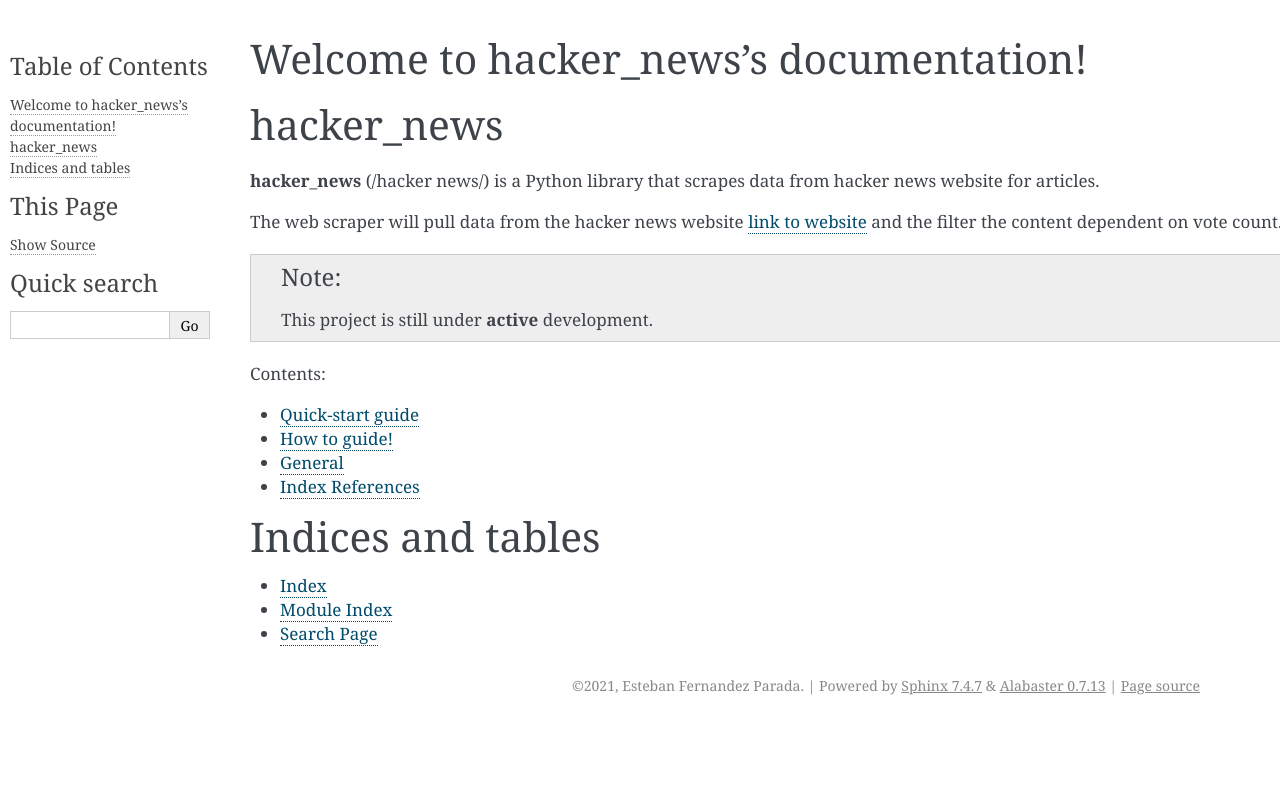
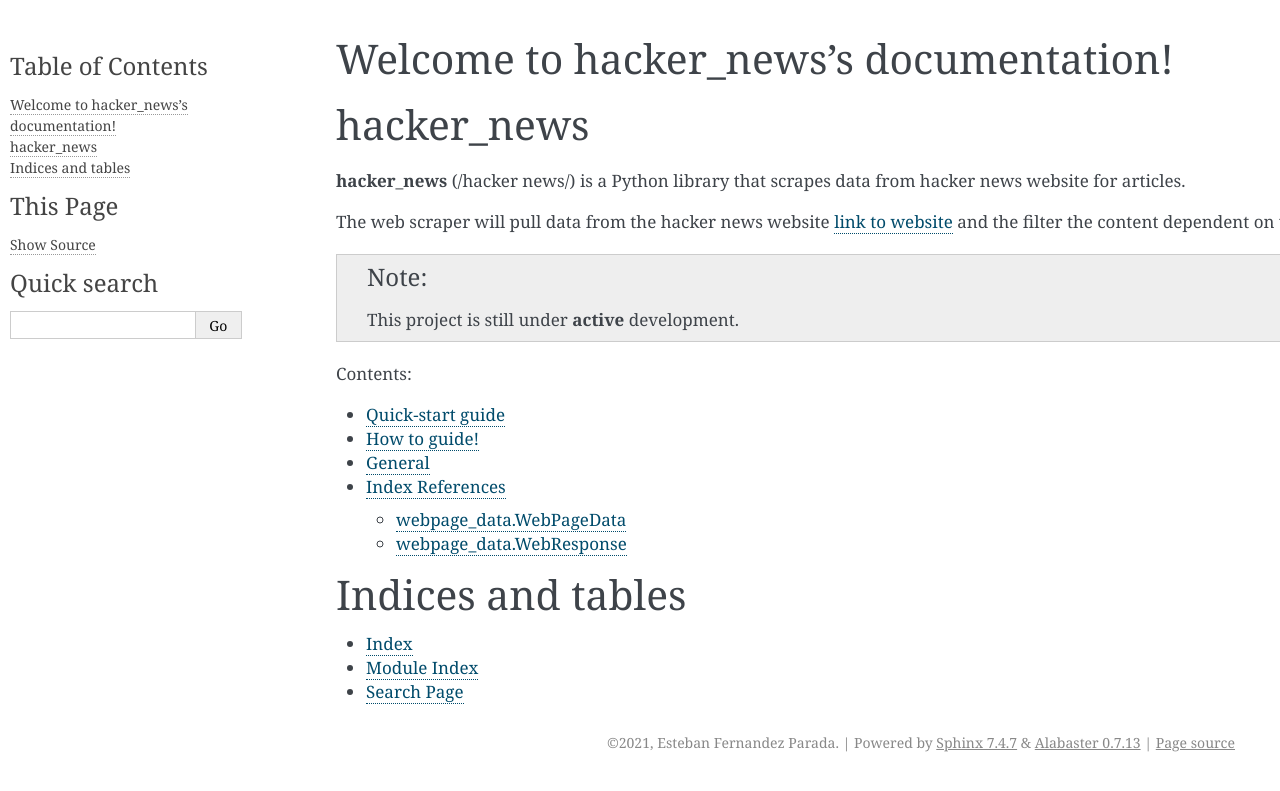
Before and after one commit to efpcode/hacker_news, a Sphinx documentation site: the page built from docs/source/index.rst, in a window 1280 px wide. Shown: the top 791 px of the page. Built offline with Sphinx 7.4.7, drawn with Linux system fonts in a browser that asks for light colours.

Commit message:
Major Changes Have not pushed in a while.
1.Major refactoring of webpage_txt class method, it has now been
  refactored to its own class with two properties called get_data and nr_webpages.

2.Fixed documentation.

3.Data structure for articles have changed from nested dictionary to a
  nested list.

4.Added a half feature to able to crawl the multiple hacker news pages.

```diff
--- a/docs/source/conf.py
+++ b/docs/source/conf.py
@@ -39,6 +39,10 @@
     "sphinx.ext.viewcode",
 ]
 
+autodoc_default_options = {
+    "member-order": "bysource",
+}
+
 # Add any paths that contain templates here, relative to this directory.
 templates_path = ["_templates"]
 
@@ -60,7 +64,11 @@
 # relative to this directory. They are copied after the builtin static files,
 # so a file named "default.css" will overwrite the builtin "default.css".
 html_static_path = [""]
-html_theme_options = {"body_max_width": "none", "page_width": "80em"}
+html_theme_options = {
+    "body_max_width": "none",
+    "page_width": "85em",
+    "sidebar_width": "18em",
+}
 
 # EPUB options
 epub_show_urls = "footnote"
--- a/docs/source/references.rst
+++ b/docs/source/references.rst
@@ -1,9 +1,16 @@
-****************
+================
 Index References
-****************
-Here is all the autogenerated documentation from docstrings.
+================
 
+**Here is all the autogenerated documentation from docstrings.**
 
+webpage_data.WebPageData
+========================
 .. automodule:: hacker_news.webpage_data
-   :members:
-   :private-members:
+.. autoclass:: WebPageData
+    :members:
+
+webpage_data.WebResponse
+========================
+.. autoclass:: WebResponse
+    :members:
```
